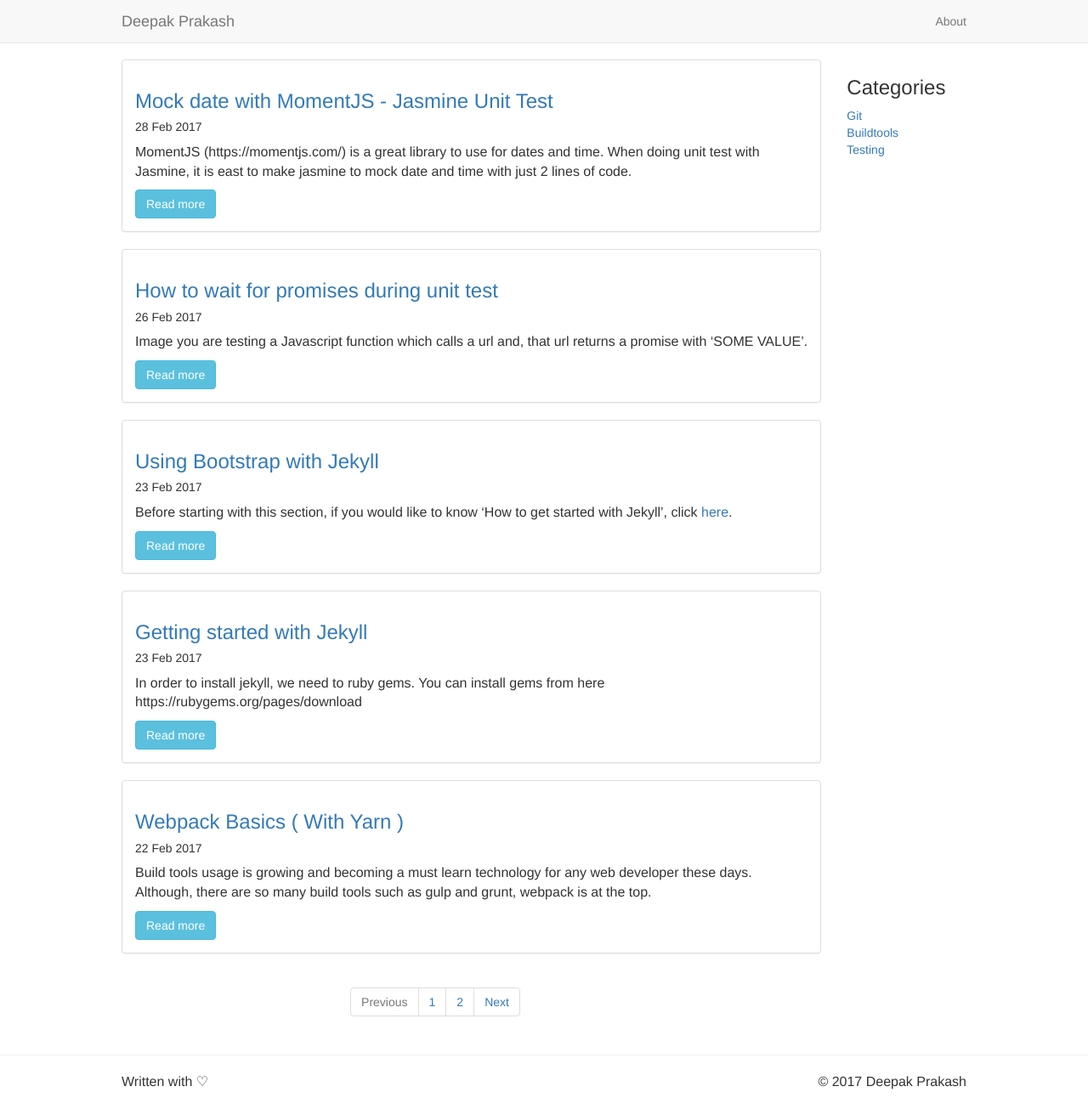
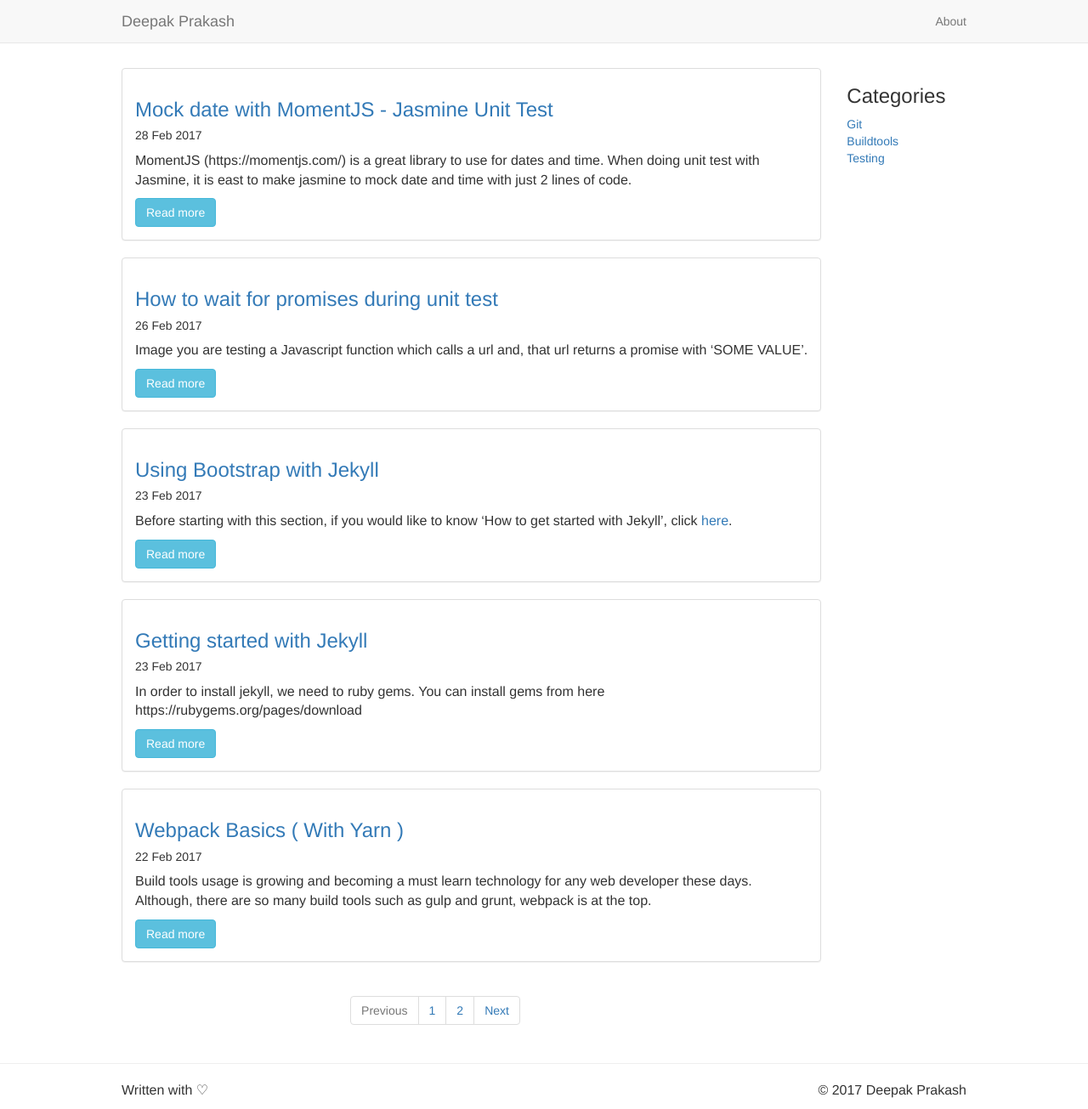
Before and after one commit to deepak6sp/deepak6sp.github.io, a Jekyll site: the page built from index.html, in a window 1280 px wide and 1305 px high. Shown: the whole window at 85% size. Built offline with Jekyll 4.4.1, drawn with Linux system fonts in a browser that asks for light colours; nearby versions of some CDN libraries; the list of posts is cut into pages by our own code.

Commit message:
navrbar fixed

```diff
--- a/assets/css/main.css
+++ b/assets/css/main.css
@@ -1,5 +1,5 @@
 body {
-  padding-top: 70px; }
+  padding-top: 80px; }
 
 p {
   font-size: 1.6rem; }
--- a/assets/scss/globals/_defaults.scss
+++ b/assets/scss/globals/_defaults.scss
@@ -1,5 +1,5 @@
 body{
-  padding-top: 70px;
+  padding-top: 80px;
 }
 
 p {
```
